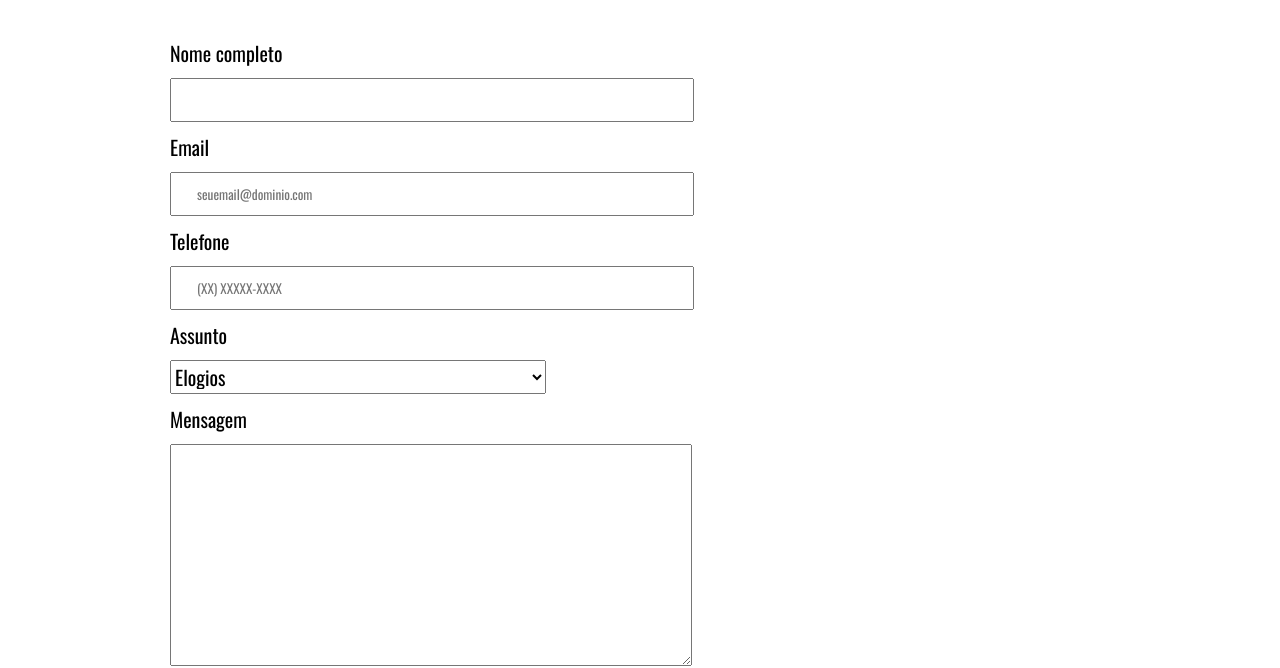
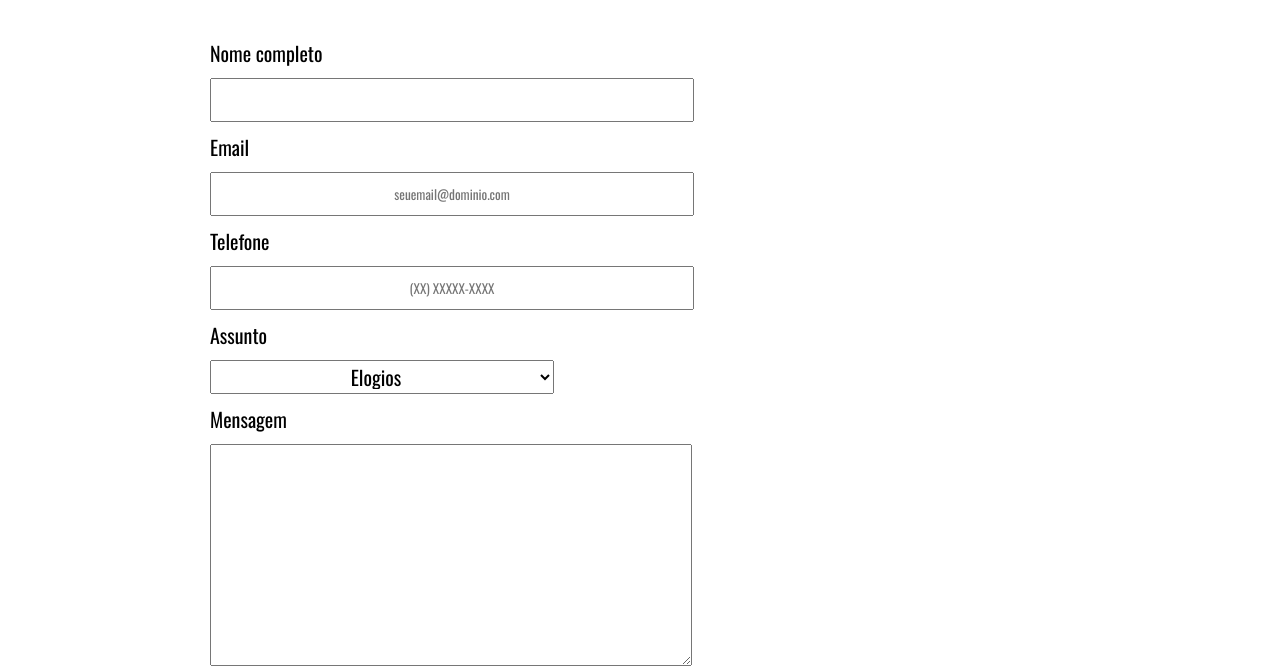
Before and after one commit to PedroVaillant/M1_Git-Pizza, a plain HTML site: page faleconosco.html in a window 1280 px wide. Shown: the part 133-801 px from the top of the page. Drawn offline with nearby package versions, Linux system fonts and the light colour scheme.

Commit message:
Editando

```diff
--- a/css/styles.css
+++ b/css/styles.css
@@ -9,6 +9,7 @@
     margin: 0;
     font-family: 'Oswald', sans-serif;
     overflow-x: hidden;
+    text-align: center;
 }
 
 
@@ -67,6 +68,7 @@
     height: 980px;
     width: 1455px;
     padding:25px 220px ;
+    text-align: center;
 }
 
 /* CARDÁPIO */
@@ -130,11 +132,11 @@
 }
 
 form {
-    margin: 40px 0;
+    margin: 40px ;
 }
 
 form label, form p, select {
-    display: block;
+    display: flex;
     font-size: 20px;
     margin: 0 0 10px;
 }
@@ -223,7 +225,7 @@ section p{
 
 /* RODAPÉ DE TODAS AS PÁGINAS */
 .rodape {
-    display: flex;
+    text-align: center;
     padding: 10px;
     border-top: 1px solid black;
     background-color: #EBE7D0;
```
Also changed, not shown: faleconosco.html (+1 -1 lines).
